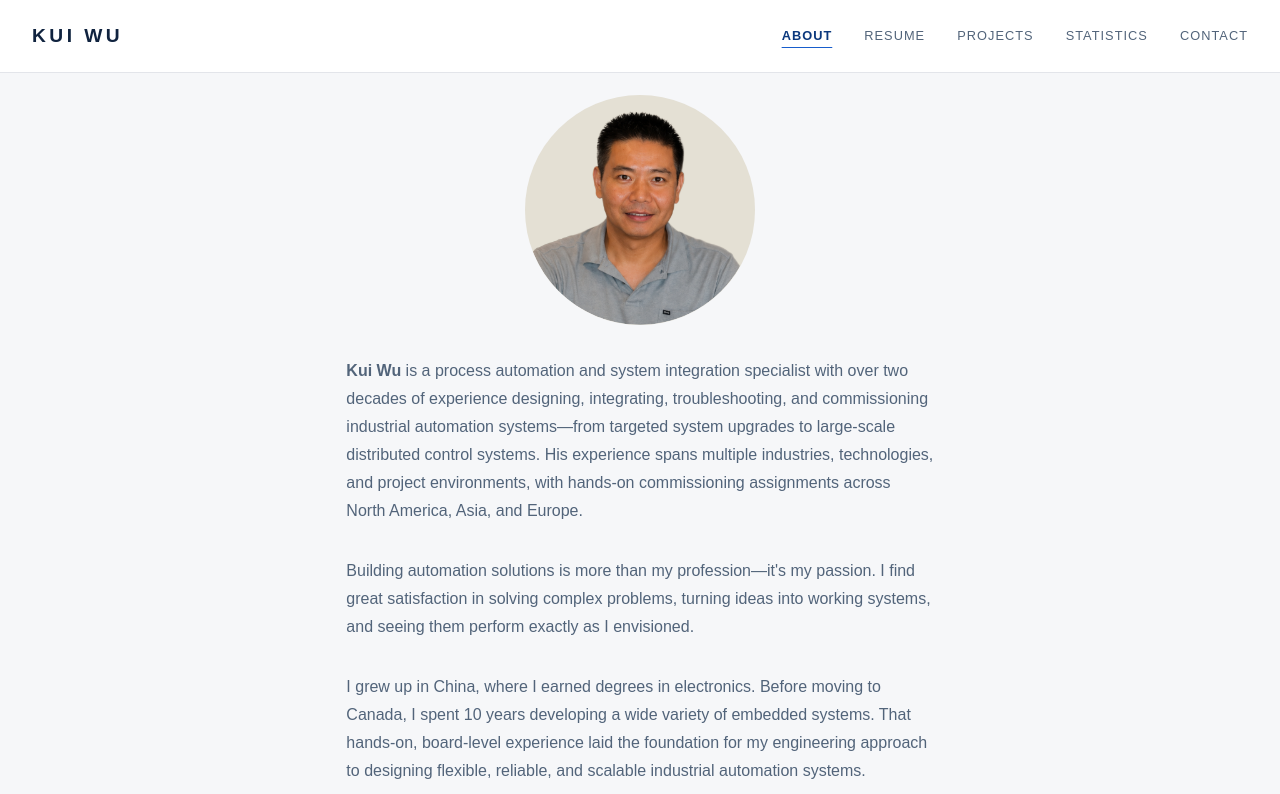
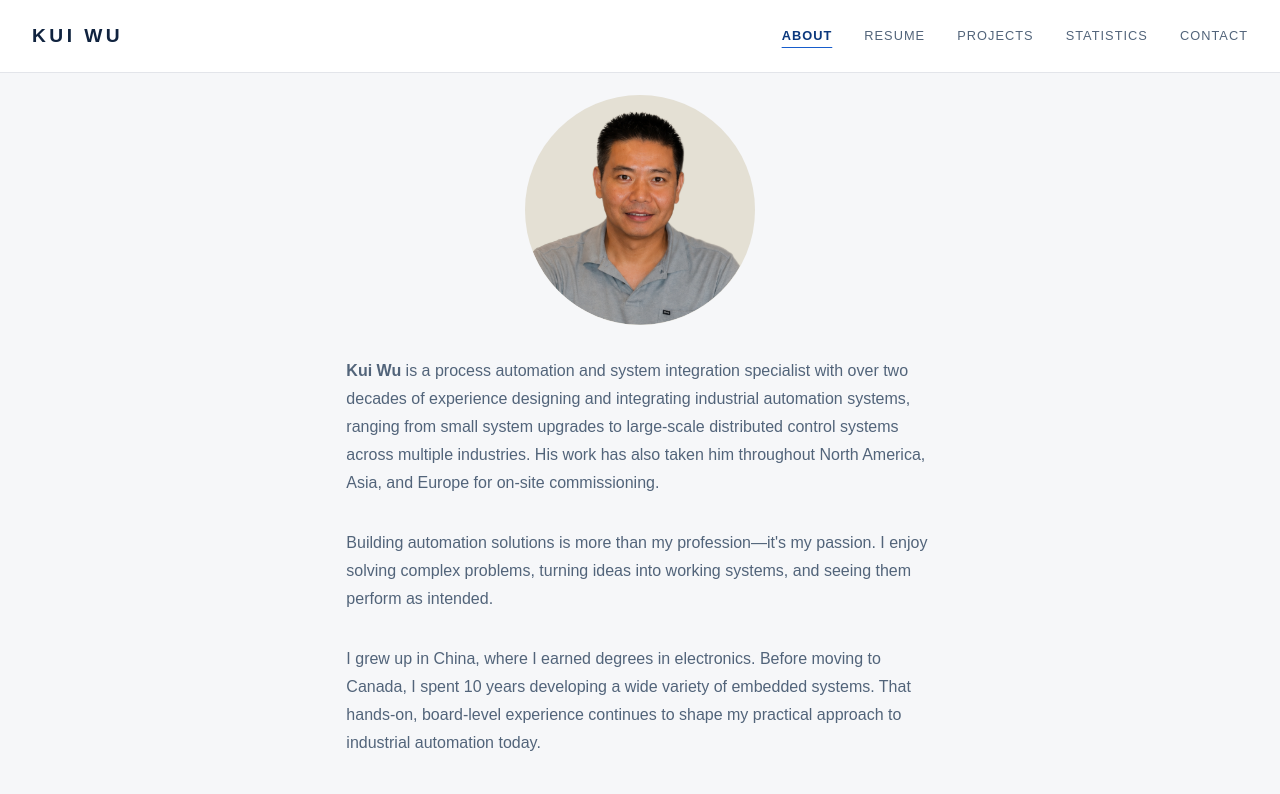
Before and after one commit to kwcontrols/KW-Portfolio, a Next.js app: page / in a window 1280 px wide. Shown: the top 794 px of the page. Built offline with nearby package versions, Linux system fonts and the light colour scheme.

Commit message:
Refine About page introduction

```diff
--- a/app/page.tsx
+++ b/app/page.tsx
@@ -17,26 +17,24 @@ export default function Home() {
               <p>
                 <strong>Kui Wu</strong> is a process automation and system
                 integration specialist with over two decades of experience
-                designing, integrating, troubleshooting, and commissioning
-                industrial automation systems—from targeted system upgrades to
-                large-scale distributed control systems. His experience spans
-                multiple industries, technologies, and project environments,
-                with hands-on commissioning assignments across North America,
-                Asia, and Europe.
+                designing and integrating industrial automation systems, ranging
+                from small system upgrades to large-scale distributed control
+                systems across multiple industries. His work has also taken him
+                throughout North America, Asia, and Europe for on-site
+                commissioning.
               </p>
               <p>
                 Building automation solutions is more than my
-                profession—it&apos;s my passion. I find great satisfaction in
-                solving complex problems, turning ideas into working systems,
-                and seeing them perform exactly as I envisioned.
+                profession—it&apos;s my passion. I enjoy solving complex problems,
+                turning ideas into working systems, and seeing them perform as
+                intended.
               </p>
               <p>
                 I grew up in China, where I earned degrees in electronics.
                 Before moving to Canada, I spent 10 years developing a wide
                 variety of embedded systems. That hands-on, board-level
-                experience laid the foundation for my engineering approach to
-                designing flexible, reliable, and scalable industrial automation
-                systems.
+                experience continues to shape my practical approach to industrial
+                automation today.
               </p>
               <p>
                 Outside of work, I enjoy staying active through hiking, playing
```
